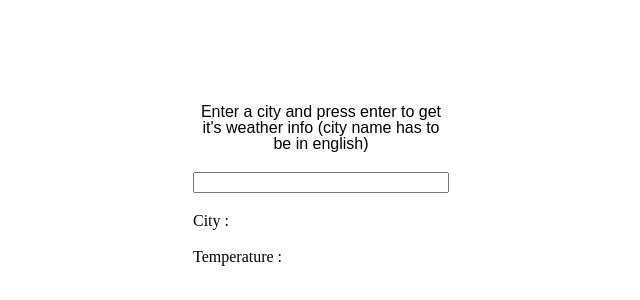
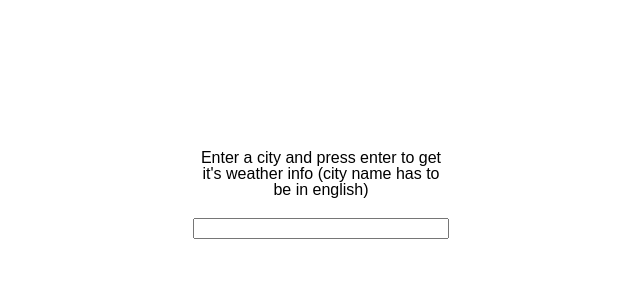
Before and after one commit to ebergez/Meteo-Emile-VueJs-, a Vue app in the folder app/: page / in a window 1280 px wide. Shown: the part 206-506 px from the top of the page, without its empty margins (319-959 px from the left). Built offline with nearby package versions, Linux system fonts and the light colour scheme.

Commit message:
fixed error

```diff
--- a/app/src/components/HelloWorld.vue
+++ b/app/src/components/HelloWorld.vue
@@ -3,7 +3,9 @@
   <div class="toCenter">
     <h2>Enter a city and press enter to get it's weather info (city name has to be in english)</h2>
     <input v-model="message" @keypress.enter="sendMessage()" type="text">
-    <div>
+    <div
+      v-for="data in datas" :key="data.name"
+    >
       <ul class="datas">
         <li>City : {{datas.name}}</li>
         <li>Temperature : {{datas.temperature}}</li>
```
Also changed, not shown: 1 other file (tests, documents, lock files or other folders).
